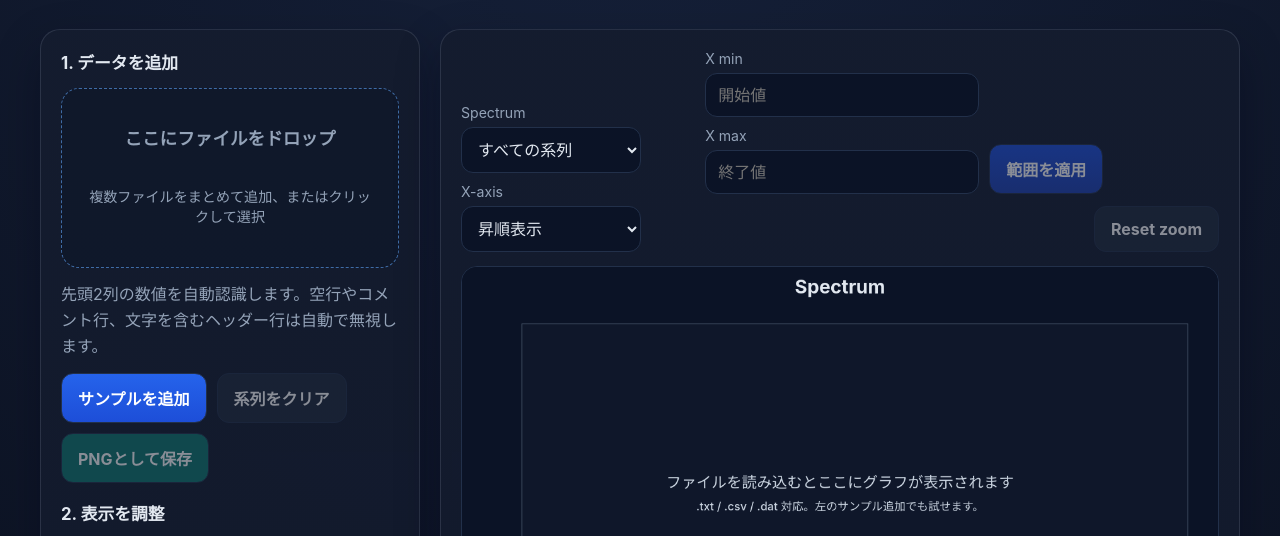
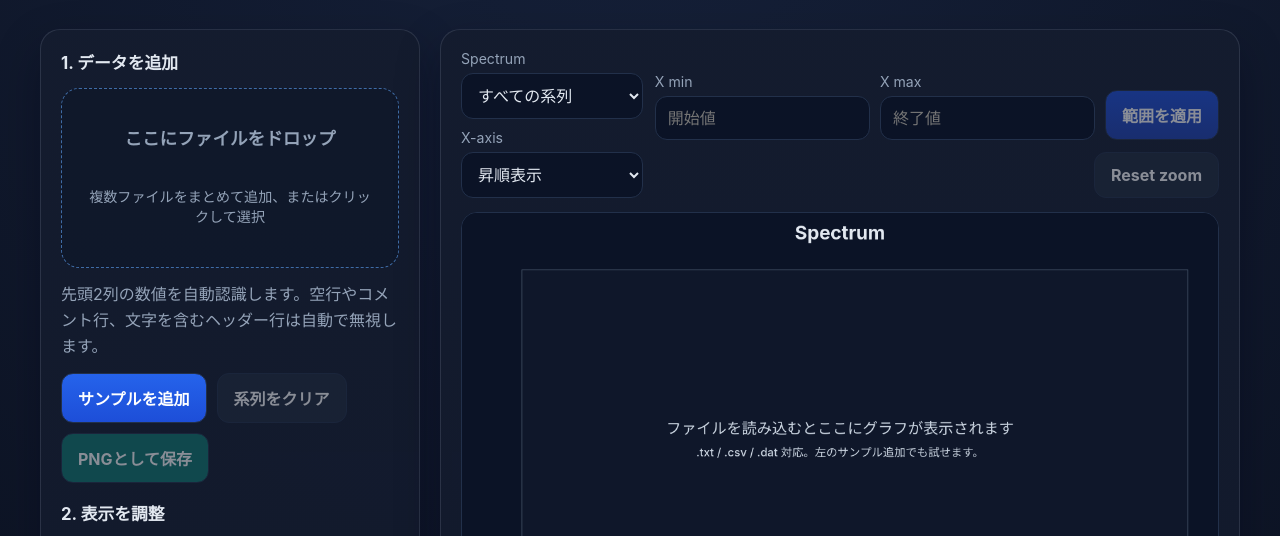
Before and after one commit to Ryusuke-Natsui/spectrum-plot-pwa, a plain HTML site: page index.html in a window 1280 px wide. Shown: the part 196-732 px from the top of the page. Drawn offline with Linux system fonts and the light colour scheme.

Commit message:
Fix layout overflow on medium screens

```diff
--- a/styles.css
+++ b/styles.css
@@ -24,6 +24,7 @@ body {
   font-family: Inter, "Noto Sans JP", system-ui, -apple-system, BlinkMacSystemFont, sans-serif;
   color: var(--ink);
   background: radial-gradient(circle at top, var(--bg-grad-top) 0%, var(--bg) 48%, var(--bg-grad-bottom) 100%);
+  overflow-x: clip;
 }
 
 .hero {
@@ -63,11 +64,12 @@ h2 {
   margin: 0 auto;
   padding: 16px 20px 40px;
   display: grid;
-  grid-template-columns: 380px 1fr;
+  grid-template-columns: minmax(320px, 380px) minmax(0, 1fr);
   gap: 20px;
 }
 
 .panel {
+  min-width: 0;
   background: linear-gradient(180deg, color-mix(in srgb, var(--panel) 98%, white 2%) 0%, color-mix(in srgb, var(--panel) 92%, transparent 8%) 100%);
   border: 1px solid rgba(148, 163, 184, 0.18);
   border-radius: 20px;
@@ -298,7 +300,8 @@ select {
 }
 
 .chart-toolbar label {
-  min-width: 180px;
+  min-width: 0;
+  flex: 1 1 180px;
 }
 
 .toolbar-actions {
@@ -317,7 +320,8 @@ select {
 }
 
 .range-controls label {
-  min-width: 120px;
+  min-width: 0;
+  flex: 1 1 120px;
 }
 
 #applyRangeBtn {
@@ -399,7 +403,7 @@ th {
   color: var(--muted);
 }
 
-@media (max-width: 960px) {
+@media (max-width: 1180px) {
   .layout {
     grid-template-columns: 1fr;
   }
```
